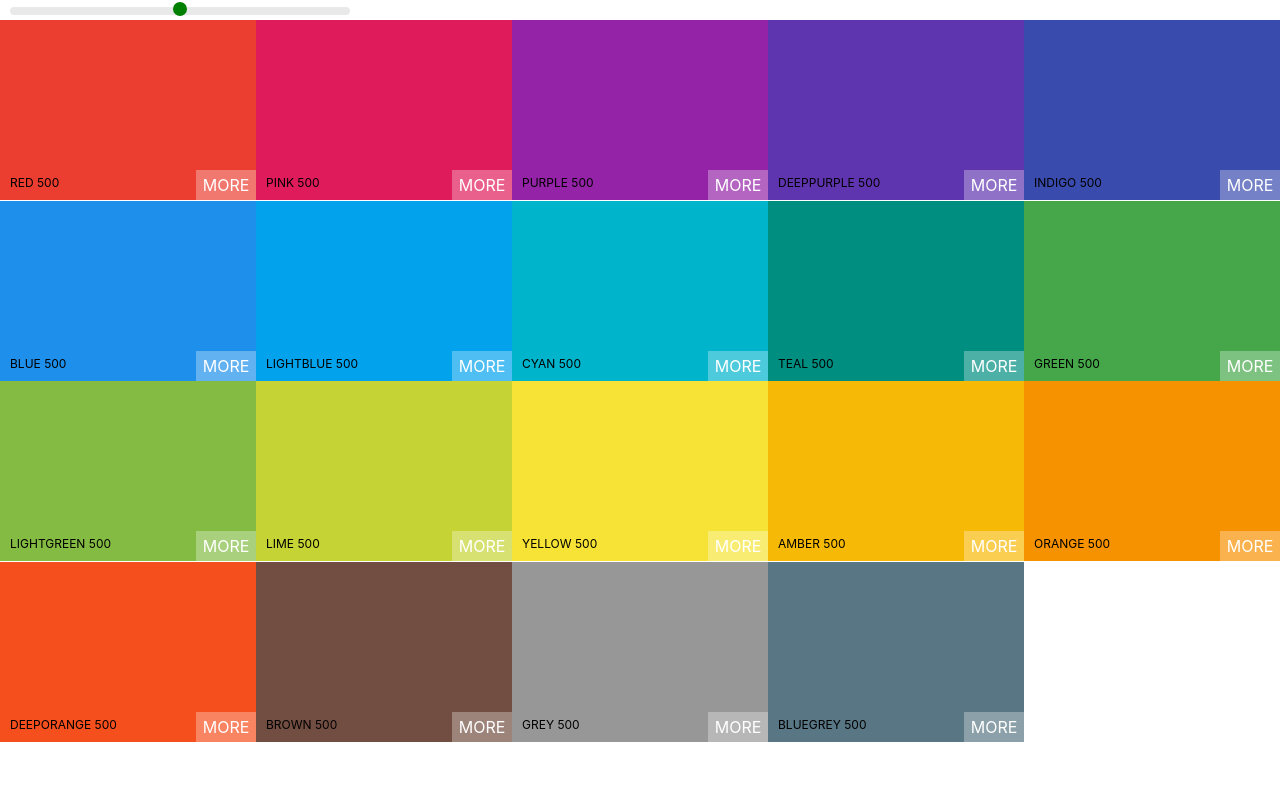
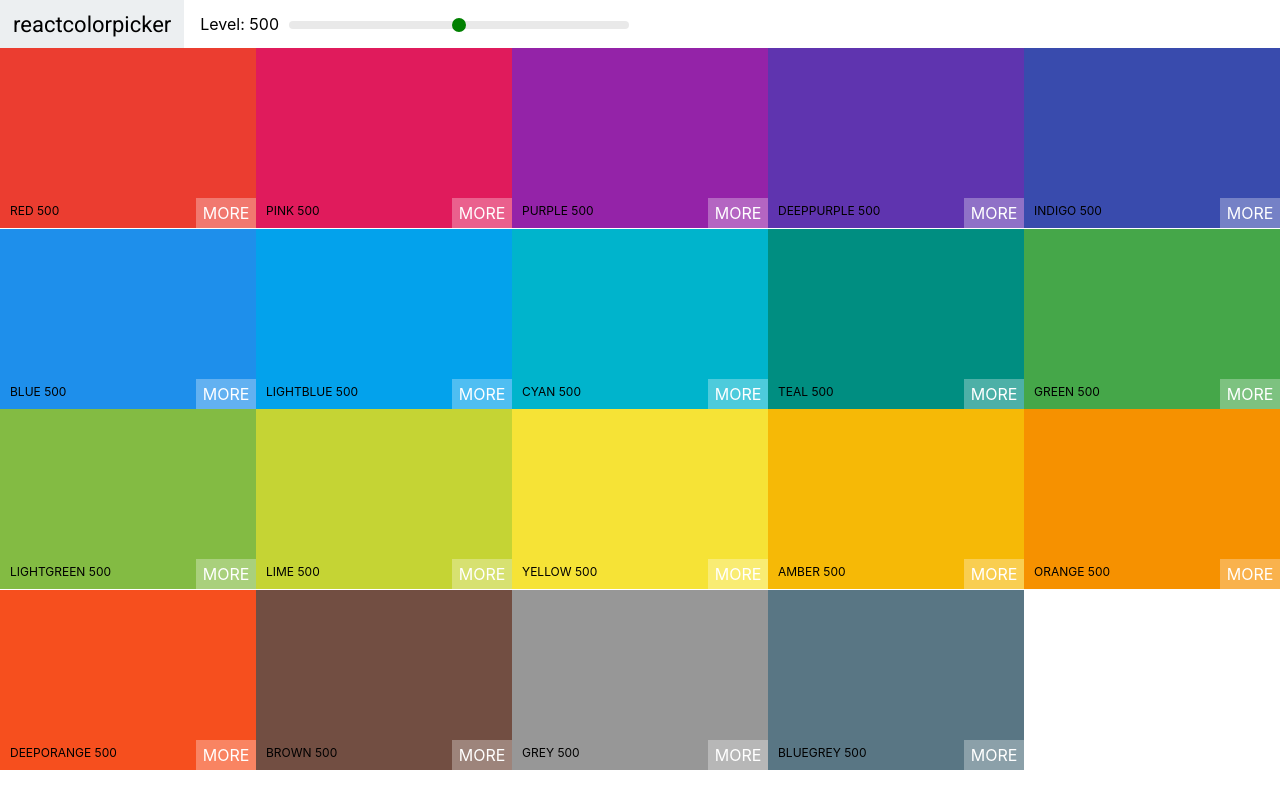
Before and after one commit to jump3rhood/React-colors-app, a React (Create React App) app: page / in a window 1280 px wide. Built offline with nearby package versions, Linux system fonts and the light colour scheme.

Commit message:
Add Navbar and font

```diff
--- a/public/index.html
+++ b/public/index.html
@@ -4,6 +4,8 @@
     <meta charset="utf-8" />
     <link rel="icon" href="%PUBLIC_URL%/favicon.ico" />
     <meta name="viewport" content="width=device-width, initial-scale=1" />
+    <link rel="preconnect" href="https://fonts.gstatic.com">
+<link href="https://fonts.googleapis.com/css2?family=Roboto:wght@400;500;700&display=swap" rel="stylesheet">
     <meta name="theme-color" content="#000000" />
     <meta
       name="description"
--- /dev/null
+++ b/src/Navbar.css
@@ -0,0 +1,42 @@
+.Navbar {
+    display: flex;
+    align-items: center;
+    justify-content: flex-start;
+    height: 6vh;
+}
+.logo {
+    margin-right: 16px;
+    padding: 0 13px;
+    font-size: 22px;
+    background-color: #eceff1;
+    font-family: Roboto;
+    height: 100%;
+    display: flex;
+    align-items: center;
+}
+.logo a{
+    text-decoration: none;
+    color: black;
+}
+.slider {
+    width: 340px;
+    margin: 0 10px;
+    display: inline-block;
+}
+.rc-slider-rail {
+    height: 8px;
+}
+.rc-slider-track {
+    background-color: transparent !important;
+}
+
+.rc-slider-handle,
+.rc-slider-handle:hover,
+.rc-slider-handle:active,
+.rc-slider-handle:focus{
+    background-color: green !important;
+    outline: none !important;
+    border: 2px solid green !important;
+    box-shadow: none;
+    margin-top: -3px;
+}
--- /dev/null
+++ b/src/Navbar.js
@@ -0,0 +1,24 @@
+import React, { Component } from 'react'
+import Slider from 'rc-slider';
+import 'rc-slider/assets/index.css';
+import './Navbar.css';
+class Navbar extends Component {
+    render() {
+        const { level, changeLevel } = this.props;
+        return (
+            <nav className="Navbar">
+                <div className="logo">
+                    <a href="/">reactcolorpicker</a>
+                </div>
+                <div className="slider-container">
+                    <span>Level: {level}</span>
+                    <div className="slider">
+                        <Slider defaultValue={level} min={100} max={900} step={100} onAfterChange={changeLevel} />
+                    </div>
+                </div>
+
+            </nav>
+        )
+    }
+}
+export default Navbar;
--- a/src/Palette.css
+++ b/src/Palette.css
@@ -5,25 +5,3 @@
 .Palette-colors {
     height: 90%;
 }
-.slider {
-    width: 340px;
-    margin: 0 10px;
-    display: inline-block;
-}
-.rc-slider-rail {
-    height: 8px;
-}
-.rc-slider-track {
-    background-color: transparent !important;
-}
-
-.rc-slider-handle,
-.rc-slider-handle:hover,
-.rc-slider-handle:active,
-.rc-slider-handle:focus{
-    background-color: green !important;
-    outline: none !important;
-    border: 2px solid green !important;
-    box-shadow: none;
-
-}
--- a/src/Palette.js
+++ b/src/Palette.js
@@ -1,7 +1,6 @@
 import React, { Component } from 'react'
 import ColorBox from './ColorBox';
-import Slider from 'rc-slider';
-import 'rc-slider/assets/index.css';
+import Navbar from './Navbar';
 import './Palette.css';
 
 
@@ -23,11 +22,7 @@
         ));
         return (
             <div className="Palette">
-                <div className="slider">
-                    <Slider defaultValue={level} min={100} max={900} step={100} onAfterChange={this.changeLevel} />
-                </div>
-
-                {/* Navbar goes here  */}
+                <Navbar level={level} changeLevel={this.changeLevel} />
                 <div className="Palette-colors">
                     {colorBoxes}
                 </div>
```
